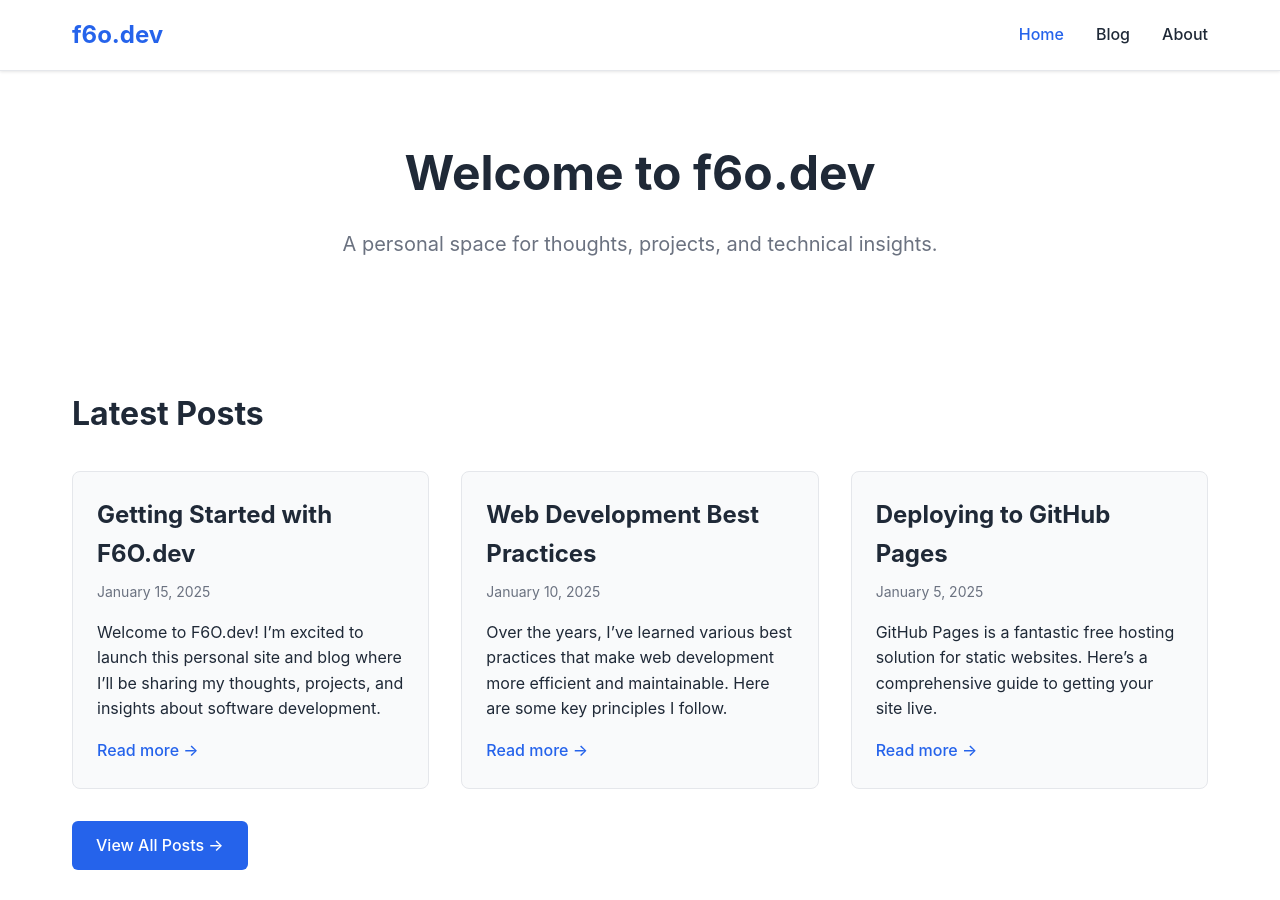
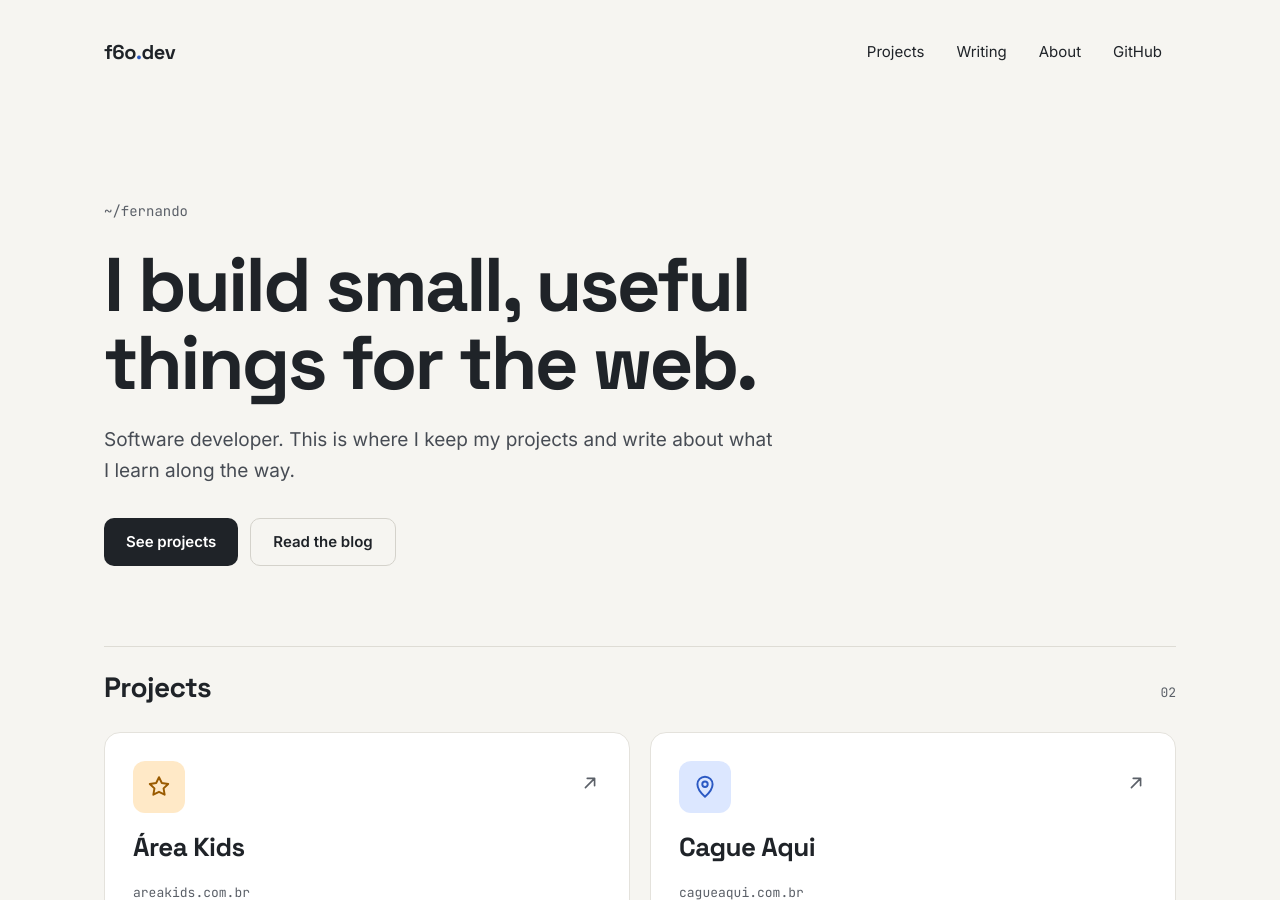
Before and after one commit to fernandolozer/f6o.dev, a Jekyll site: the page built from index.html, in a window 1280 px wide and 900 px high. Built offline with Jekyll 4.4.1, drawn with Linux system fonts in a browser that asks for light colours; some of the changed text lies outside the part shown.

Commit message:
Redesign site: new home with projects, refreshed layout and styles
- New home: hero, project cards (from _data/projects.yml), latest posts
- Projects: areakids.com.br and cagueaqui.com.br
- New default/page/post layouts and rewritten styles.css
- About page converted to Markdown; removed placeholder email
- README updated to describe the Jekyll workflow

Co-Authored-By: Claude Opus 5.5 <noreply@anthropic.com>
Claude-Session: https://claude.ai/code/session_015ffSjGGDg3YAYmMJeSJEuY

```diff
--- /dev/null
+++ b/_includes/icon.html
@@ -0,0 +1,8 @@
+{%- case include.name -%}
+{%- when "star" -%}
+<svg aria-hidden="true" width="26" height="26" viewBox="0 0 24 24" fill="none" stroke="{{ include.ink }}" stroke-width="1.8" stroke-linecap="round" stroke-linejoin="round"><path d="M12 3l2.6 5.3 5.9.9-4.3 4.1 1 5.8L12 16.4 6.8 19.1l1-5.8L3.5 9.2l5.9-.9z"/></svg>
+{%- when "pin" -%}
+<svg aria-hidden="true" width="26" height="26" viewBox="0 0 24 24" fill="none" stroke="{{ include.ink }}" stroke-width="1.8" stroke-linecap="round" stroke-linejoin="round"><path d="M12 21s-7-6.1-7-11.5A7 7 0 0119 9.5C19 14.9 12 21 12 21z"/><circle cx="12" cy="9.5" r="2.5"/></svg>
+{%- when "arrow" -%}
+<svg aria-hidden="true" width="22" height="22" viewBox="0 0 24 24" fill="none" stroke="currentColor" stroke-width="1.8" stroke-linecap="round" stroke-linejoin="round"><path d="M7 17L17 7M9 7h8v8"/></svg>
+{%- endcase -%}
--- /dev/null
+++ b/_includes/post-list.html
@@ -0,0 +1,11 @@
+{%- assign max = include.limit | default: 1000 -%}
+<ul class="post-list">
+    {%- for post in include.posts limit: max %}
+    <li>
+        <a href="{{ post.url | relative_url }}">
+            <span class="post-list-title">{{ post.title }}</span>
+            <time class="mono muted" datetime="{{ post.date | date_to_xmlschema }}">{{ post.date | date: "%Y-%m-%d" }}</time>
+        </a>
+    </li>
+    {%- endfor %}
+</ul>
--- a/_layouts/default.html
+++ b/_layouts/default.html
@@ -4,28 +4,31 @@
     <meta charset="UTF-8">
     <meta name="viewport" content="width=device-width, initial-scale=1.0">
     <meta name="description" content="{{ page.description | default: site.description }}">
-    <title>{{ page.title }} - f6o.dev</title>
+    <title>{% if page.title and page.title != 'Home' %}{{ page.title }} - {% endif %}f6o.dev</title>
+    <link rel="preconnect" href="https://fonts.googleapis.com">
+    <link rel="preconnect" href="https://fonts.gstatic.com" crossorigin>
+    <link href="https://fonts.googleapis.com/css2?family=Inter:wght@400;500;600&family=Space+Grotesk:wght@500;700&family=JetBrains+Mono:wght@400;500&display=swap" rel="stylesheet">
     <link rel="stylesheet" href="{{ '/styles.css' | relative_url }}">
 </head>
 <body>
-    <nav class="navbar">
-        <div class="container">
-            <a href="{{ '/' | relative_url }}" class="logo">f6o.dev</a>
-            <ul class="nav-menu">
-                <li><a href="{{ '/' | relative_url }}"{% if page.nav_active == 'home' %} class="active"{% endif %}>Home</a></li>
-                <li><a href="{{ '/blog' | relative_url }}"{% if page.nav_active == 'blog' %} class="active"{% endif %}>Blog</a></li>
-                <li><a href="{{ '/about' | relative_url }}"{% if page.nav_active == 'about' %} class="active"{% endif %}>About</a></li>
-            </ul>
-        </div>
-    </nav>
+    <header class="site-header container">
+        <a href="{{ '/' | relative_url }}" class="logo">f6o<span>.</span>dev</a>
+        <nav class="nav" aria-label="Main">
+            <a href="{{ '/#projects' | relative_url }}">Projects</a>
+            <a href="{{ '/blog/' | relative_url }}"{% if page.nav_active == 'blog' %} aria-current="page"{% endif %}>Writing</a>
+            <a href="{{ '/about/' | relative_url }}"{% if page.nav_active == 'about' %} aria-current="page"{% endif %}>About</a>
+            <a href="https://github.com/fernandolozer">GitHub</a>
+        </nav>
+    </header>
 
-    <main class="container">
+    <main>
         {{ content }}
     </main>
 
-    <footer>
+    <footer class="site-footer">
         <div class="container">
-            <p>&copy; {{ site.time | date: '%Y' }} F6O.dev. All rights reserved.</p>
+            <span>&copy; {{ site.time | date: '%Y' }} f6o.dev</span>
+            <span class="mono">built with Jekyll + Markdown</span>
         </div>
     </footer>
 </body>
--- a/about.html
+++ /dev/null
@@ -1,37 +0,0 @@
----
-layout: default
-title: About
-description: About F6O.dev
-nav_active: about
----
-<section class="about-section">
-    <h1>About</h1>
-    <div class="about-content">
-        <p>Welcome to my personal corner of the internet!</p>
-
-        <p>
-            This is a space where I share my thoughts on software
-            development, document my learning journey, and showcase
-            projects I'm working on.
-        </p>
-
-        <h2>What You'll Find Here</h2>
-        <ul>
-            <li>Technical articles and tutorials</li>
-            <li>Project updates and showcases</li>
-            <li>Thoughts on technology and software engineering</li>
-            <li>Personal insights and experiences</li>
-        </ul>
-
-        <h2>Get in Touch</h2>
-        <p>Feel free to connect with me:</p>
-        <ul class="social-links">
-            <li>
-                <a href="https://github.com/fernandolozer" target="_blank">GitHub</a>
-            </li>
-            <li>
-                <a href="mailto:your.email@example.com">Email</a>
-            </li>
-        </ul>
-    </div>
-</section>
--- /dev/null
+++ b/about.md
@@ -0,0 +1,21 @@
+---
+layout: page
+title: About
+description: About f6o.dev
+nav_active: about
+permalink: /about/
+---
+
+Welcome to my personal corner of the internet.
+
+This is a space where I share my thoughts on software development, document my learning journey, and showcase projects I'm working on.
+
+## What you'll find here
+
+- Technical articles and tutorials
+- Project updates and showcases
+- Thoughts on technology and software engineering
+
+## Get in touch
+
+- [GitHub](https://github.com/fernandolozer)
--- a/index.html
+++ b/index.html
@@ -4,22 +4,42 @@ title: Home
 description: Personal site and blog
 nav_active: home
 ---
-<section class="hero">
-    <h1>Welcome to f6o.dev</h1>
-    <p class="lead">A personal space for thoughts, projects, and technical insights.</p>
+<section class="container hero">
+    <p class="mono muted">~/fernando</p>
+    <h1>I build small, useful things for the web.</h1>
+    <p class="lead">Software developer. This is where I keep my projects and write about what I learn along the way.</p>
+    <div class="actions">
+        <a href="#projects" class="btn btn-primary">See projects</a>
+        <a href="{{ '/blog/' | relative_url }}" class="btn btn-ghost">Read the blog</a>
+    </div>
 </section>
 
-<section class="featured">
-    <h2>Latest Posts</h2>
-    <div class="posts-grid">
-        {% for post in site.posts limit:3 %}
-        <div class="post-card" onclick="window.location.href='{{ post.url }}'">
-            <h3>{{ post.title }}</h3>
-            <p class="post-meta">{{ post.date | date: "%B %-d, %Y" }}</p>
-            <p class="post-excerpt">{{ post.excerpt | strip_html | truncatewords: 30 }}</p>
-            <a href="{{ post.url }}" class="post-link">Read more →</a>
-        </div>
-        {% endfor %}
+<section id="projects" class="container block">
+    <div class="block-head">
+        <h2>Projects</h2>
+        <span class="mono muted">{{ site.data.projects.size | prepend: '0' | slice: -2, 2 }}</span>
     </div>
-    <a href="{{ '/blog' | relative_url }}" class="btn">View All Posts →</a>
+    <div class="project-grid">
+        {%- for p in site.data.projects %}
+        <a href="{{ p.url }}" class="project-card">
+            <div class="project-top">
+                <span class="project-icon" style="background: {{ p.tint }}">{% include icon.html name=p.icon ink=p.ink %}</span>
+                <span class="muted">{% include icon.html name="arrow" %}</span>
+            </div>
+            <div>
+                <h3>{{ p.name }}</h3>
+                {% if p.description != "" %}<p>{{ p.description }}</p>{% endif %}
+            </div>
+            <span class="mono muted">{{ p.domain }}</span>
+        </a>
+        {%- endfor %}
+    </div>
 </section>
+
+<section id="writing" class="container block">
+    <div class="block-head">
+        <h2>Writing</h2>
+        <a href="{{ '/blog/' | relative_url }}">All posts</a>
+    </div>
+    {% include post-list.html posts=site.posts limit=5 %}
+</section>
--- a/styles.css
+++ b/styles.css
@@ -1,328 +1,144 @@
-/* Base Styles */
-* {
-    margin: 0;
-    padding: 0;
-    box-sizing: border-box;
+:root {
+    --bg: #F6F5F1;
+    --surface: #FFFFFF;
+    --ink: #1F2328;
+    --ink-2: #474C54;
+    --muted: #5B6068;
+    --line: #DEDCD5;
+    --line-soft: #E4E2DC;
+    --accent: #2B59C3;
+    --font-sans: Inter, system-ui, -apple-system, "Segoe UI", sans-serif;
+    --font-display: "Space Grotesk", var(--font-sans);
+    --font-mono: "JetBrains Mono", ui-monospace, SFMono-Regular, Menlo, monospace;
 }
 
-:root {
-    --primary-color: #2563eb;
-    --secondary-color: #1e40af;
-    --text-color: #1f2937;
-    --text-light: #6b7280;
-    --background: #ffffff;
-    --surface: #f9fafb;
-    --border: #e5e7eb;
-    --shadow: rgba(0, 0, 0, 0.1);
+*, *::before, *::after { box-sizing: border-box; }
+
+html { scroll-behavior: smooth; }
+
+body {
+    margin: 0;
+    background: var(--bg);
+    color: var(--ink);
+    font-family: var(--font-sans);
+    font-size: 16px;
+    line-height: 1.6;
+    -webkit-font-smoothing: antialiased;
 }
 
-body {
-    font-family: -apple-system, BlinkMacSystemFont, 'Segoe UI', Roboto, 'Helvetica Neue', Arial, sans-serif;
-    line-height: 1.6;
-    color: var(--text-color);
-    background-color: var(--background);
+a { color: var(--ink); }
+a:hover { color: var(--accent); }
+a:focus-visible { outline: 2px solid var(--accent); outline-offset: 3px; border-radius: 6px; }
+
+h1, h2, h3 { font-family: var(--font-display); letter-spacing: -0.02em; line-height: 1.15; margin: 0; }
+
+.container { max-width: 1120px; margin: 0 auto; padding-left: 24px; padding-right: 24px; }
+.mono { font-family: var(--font-mono); font-size: 13px; }
+.muted { color: var(--muted); }
+.lead { font-size: 19px; line-height: 1.6; color: var(--ink-2); max-width: 56ch; margin: 0; }
+
+/* Header */
+.site-header {
+    display: flex; flex-wrap: wrap; align-items: center; justify-content: space-between;
+    gap: 16px; padding-top: 28px; padding-bottom: 28px;
+}
+.logo {
+    font-family: var(--font-display); font-weight: 700; font-size: 20px;
+    letter-spacing: -0.02em; text-decoration: none;
+}
+.logo span { color: var(--accent); }
+.nav { display: flex; flex-wrap: wrap; gap: 4px; }
+.nav a { font-size: 15px; text-decoration: none; padding: 12px 14px; border-radius: 8px; }
+.nav a:hover { background: rgba(31, 35, 40, 0.05); color: var(--ink); }
+.nav a[aria-current="page"] { background: rgba(31, 35, 40, 0.07); }
+
+/* Hero */
+.hero { display: flex; flex-direction: column; gap: 24px; padding-top: 96px; padding-bottom: 80px; }
+.hero .mono { font-size: 14px; margin: 0; }
+.hero h1 {
+    font-weight: 700; font-size: clamp(40px, 7vw, 76px); line-height: 1.02;
+    letter-spacing: -0.035em; max-width: 14ch;
+}
+.actions { display: flex; flex-wrap: wrap; gap: 12px; margin-top: 8px; }
+
+.btn {
+    display: inline-flex; align-items: center; gap: 8px; min-height: 48px; padding: 0 22px;
+    border-radius: 10px; font-weight: 600; font-size: 15px; text-decoration: none;
+    transition: background .15s, border-color .15s, color .15s;
+}
+.btn-primary { background: var(--ink); color: #fff; }
+.btn-primary:hover { background: #000; color: #fff; }
+.btn-ghost { border: 1px solid #D4D2CB; }
+.btn-ghost:hover { border-color: var(--ink); color: var(--ink); }
+
+/* Sections */
+.block { display: flex; flex-direction: column; gap: 12px; padding-bottom: 96px; }
+.block-head {
+    display: flex; align-items: baseline; justify-content: space-between; gap: 16px;
+    border-top: 1px solid var(--line); padding-top: 24px; margin-bottom: 16px;
+}
+.block-head h2 { font-size: 28px; }
+.block-head a { font-size: 15px; font-weight: 500; padding: 12px 0; }
+
+.page-head { display: flex; flex-direction: column; gap: 16px; padding-top: 64px; padding-bottom: 48px; }
+.page-head h1 { font-size: clamp(36px, 5vw, 56px); letter-spacing: -0.03em; }
+
+/* Projects */
+.project-grid { display: grid; grid-template-columns: repeat(auto-fit, minmax(300px, 1fr)); gap: 20px; }
+.project-card {
+    display: flex; flex-direction: column; gap: 20px; padding: 28px; border-radius: 16px;
+    background: var(--surface); border: 1px solid var(--line-soft); text-decoration: none;
+    transition: border-color .15s, transform .15s;
+}
+.project-card:hover { border-color: var(--ink); color: var(--ink); transform: translateY(-2px); }
+.project-top { display: flex; align-items: center; justify-content: space-between; }
+.project-icon { width: 52px; height: 52px; border-radius: 12px; display: flex; align-items: center; justify-content: center; }
+.project-card h3 { font-size: 26px; }
+.project-card p { margin: 8px 0 0; color: var(--ink-2); line-height: 1.55; }
+
+/* Post list */
+.post-list { list-style: none; margin: 0; padding: 0; }
+.post-list a {
+    display: flex; flex-wrap: wrap; align-items: baseline; justify-content: space-between;
+    gap: 8px 24px; padding: 20px 0; border-bottom: 1px solid var(--line-soft); text-decoration: none;
+}
+.post-list-title { font-size: 19px; font-weight: 500; letter-spacing: -0.01em; }
+.post-list a:hover .post-list-title { color: var(--accent); }
+
+/* Post / page */
+.post { max-width: 760px; padding-top: 64px; padding-bottom: 96px; }
+.post-header { display: flex; flex-direction: column; gap: 16px; padding-bottom: 32px; margin-bottom: 32px; border-bottom: 1px solid var(--line); }
+.post-header .mono { margin: 0; }
+.post-header h1 { font-size: clamp(34px, 5vw, 52px); letter-spacing: -0.03em; }
+.post-back { margin-top: 48px; }
+
+.prose { font-size: 17px; line-height: 1.75; color: var(--ink-2); }
+.prose h2 { font-size: 28px; color: var(--ink); margin: 48px 0 16px; }
+.prose h3 { font-size: 21px; color: var(--ink); margin: 32px 0 12px; }
+.prose p, .prose ul, .prose ol { margin: 0 0 20px; }
+.prose li { margin-bottom: 6px; }
+.prose a { color: var(--accent); }
+.prose img { max-width: 100%; height: auto; border-radius: 12px; }
+.prose code { font-family: var(--font-mono); font-size: 0.88em; background: rgba(31, 35, 40, 0.06); padding: 2px 6px; border-radius: 5px; }
+.prose pre { background: #1F2328; color: #E8E6E1; padding: 20px; border-radius: 12px; overflow-x: auto; line-height: 1.6; }
+.prose pre code { background: none; padding: 0; color: inherit; font-size: 14px; }
+.prose blockquote { margin: 0 0 20px; padding-left: 20px; border-left: 3px solid var(--line); color: var(--muted); }
+
+/* Footer */
+.site-footer { border-top: 1px solid var(--line); }
+.site-footer .container {
+    display: flex; flex-wrap: wrap; justify-content: space-between; gap: 12px;
+    padding-top: 28px; padding-bottom: 28px; font-size: 14px; color: var(--muted);
 }
 
-.container {
-    max-width: 1200px;
-    margin: 0 auto;
-    padding: 0 2rem;
+@media (max-width: 640px) {
+    .hero { padding-top: 48px; padding-bottom: 56px; }
+    .block { padding-bottom: 64px; }
+    .nav a { padding: 12px 10px; }
 }
 
-/* Navigation */
-.navbar {
-    background-color: var(--background);
-    border-bottom: 1px solid var(--border);
-    padding: 1rem 0;
-    position: sticky;
-    top: 0;
-    z-index: 100;
-    box-shadow: 0 1px 3px var(--shadow);
+@media (prefers-reduced-motion: reduce) {
+    html { scroll-behavior: auto; }
+    .project-card, .btn { transition: none; }
+    .project-card:hover { transform: none; }
 }
-
-.navbar .container {
-    display: flex;
-    justify-content: space-between;
-    align-items: center;
-}
-
-.logo {
-    font-size: 1.5rem;
-    font-weight: bold;
-    color: var(--primary-color);
-    text-decoration: none;
-}
-
-.nav-menu {
-    display: flex;
-    list-style: none;
-    gap: 2rem;
-}
-
-.nav-menu a {
-    color: var(--text-color);
-    text-decoration: none;
-    font-weight: 500;
-    transition: color 0.3s ease;
-}
-
-.nav-menu a:hover,
-.nav-menu a.active {
-    color: var(--primary-color);
-}
-
-/* Main Content */
-main {
-    min-height: calc(100vh - 200px);
-    padding: 3rem 2rem;
-}
-
-/* Hero Section */
-.hero {
-    text-align: center;
-    padding: 4rem 0;
-}
-
-.hero h1 {
-    font-size: 3rem;
-    margin-bottom: 1rem;
-    color: var(--text-color);
-}
-
-.lead {
-    font-size: 1.25rem;
-    color: var(--text-light);
-    max-width: 600px;
-    margin: 0 auto;
-}
-
-/* Sections */
-section {
-    margin-bottom: 4rem;
-}
-
-section h2 {
-    font-size: 2rem;
-    margin-bottom: 2rem;
-    color: var(--text-color);
-}
-
-/* Posts Grid */
-.posts-grid {
-    display: grid;
-    grid-template-columns: repeat(auto-fill, minmax(300px, 1fr));
-    gap: 2rem;
-    margin-bottom: 2rem;
-}
-
-.post-card {
-    background: var(--surface);
-    border: 1px solid var(--border);
-    border-radius: 8px;
-    padding: 1.5rem;
-    transition: transform 0.2s ease, box-shadow 0.2s ease;
-    cursor: pointer;
-}
-
-.post-card:hover {
-    transform: translateY(-4px);
-    box-shadow: 0 4px 12px var(--shadow);
-}
-
-.post-card h3 {
-    font-size: 1.5rem;
-    margin-bottom: 0.5rem;
-    color: var(--text-color);
-}
-
-.post-meta {
-    color: var(--text-light);
-    font-size: 0.875rem;
-    margin-bottom: 1rem;
-}
-
-.post-excerpt {
-    color: var(--text-color);
-    line-height: 1.6;
-}
-
-.post-link {
-    display: inline-block;
-    margin-top: 1rem;
-    color: var(--primary-color);
-    text-decoration: none;
-    font-weight: 500;
-}
-
-.post-link:hover {
-    text-decoration: underline;
-}
-
-/* Blog Header */
-.blog-header {
-    text-align: center;
-    margin-bottom: 3rem;
-}
-
-.blog-header h1 {
-    font-size: 2.5rem;
-    margin-bottom: 1rem;
-}
-
-.blog-header p {
-    font-size: 1.125rem;
-    color: var(--text-light);
-}
-
-/* About Section */
-.about-section {
-    max-width: 800px;
-    margin: 0 auto;
-}
-
-.about-content {
-    line-height: 1.8;
-}
-
-.about-content h2 {
-    margin-top: 2rem;
-    margin-bottom: 1rem;
-    font-size: 1.75rem;
-}
-
-.about-content ul {
-    margin-left: 2rem;
-    margin-bottom: 1.5rem;
-}
-
-.about-content li {
-    margin-bottom: 0.5rem;
-}
-
-.social-links {
-    list-style: none;
-    margin-left: 0;
-    display: flex;
-    gap: 1.5rem;
-}
-
-.social-links a {
-    color: var(--primary-color);
-    text-decoration: none;
-    font-weight: 500;
-}
-
-.social-links a:hover {
-    text-decoration: underline;
-}
-
-/* Button */
-.btn {
-    display: inline-block;
-    padding: 0.75rem 1.5rem;
-    background-color: var(--primary-color);
-    color: white;
-    text-decoration: none;
-    border-radius: 6px;
-    font-weight: 500;
-    transition: background-color 0.3s ease;
-}
-
-.btn:hover {
-    background-color: var(--secondary-color);
-}
-
-/* Footer */
-footer {
-    background-color: var(--surface);
-    border-top: 1px solid var(--border);
-    padding: 2rem 0;
-    margin-top: 4rem;
-}
-
-footer p {
-    text-align: center;
-    color: var(--text-light);
-}
-
-/* Responsive Design */
-@media (max-width: 768px) {
-    .hero h1 {
-        font-size: 2rem;
-    }
-
-    .lead {
-        font-size: 1.125rem;
-    }
-
-    .nav-menu {
-        gap: 1rem;
-    }
-
-    .posts-grid {
-        grid-template-columns: 1fr;
-    }
-
-    .container {
-        padding: 0 1rem;
-    }
-}
-
-/* Post Page */
-.post-content {
-    max-width: 800px;
-    margin: 0 auto;
-}
-
-.post-header {
-    margin-bottom: 2rem;
-    padding-bottom: 2rem;
-    border-bottom: 1px solid var(--border);
-}
-
-.post-title {
-    font-size: 2.5rem;
-    margin-bottom: 1rem;
-}
-
-.post-content img {
-    max-width: 100%;
-    height: auto;
-    border-radius: 8px;
-    margin: 2rem 0;
-}
-
-.post-content h2 {
-    margin-top: 2rem;
-    margin-bottom: 1rem;
-}
-
-.post-content h3 {
-    margin-top: 1.5rem;
-    margin-bottom: 0.75rem;
-}
-
-.post-content p {
-    margin-bottom: 1rem;
-}
-
-.post-content code {
-    background-color: var(--surface);
-    padding: 0.2rem 0.4rem;
-    border-radius: 3px;
-    font-family: 'Courier New', monospace;
-    font-size: 0.9em;
-}
-
-.post-content pre {
-    background-color: var(--surface);
-    padding: 1rem;
-    border-radius: 6px;
-    overflow-x: auto;
-    margin: 1.5rem 0;
-}
-
-.post-content pre code {
-    background-color: transparent;
-    padding: 0;
-}
```
Also changed, not shown: _data/projects.yml (added, +18 -0 lines), _layouts/page.html (added, +11 -0 lines), _layouts/post.html (+6 -8 lines), blog.html (+7 -15 lines), README.md, 1 other file.
